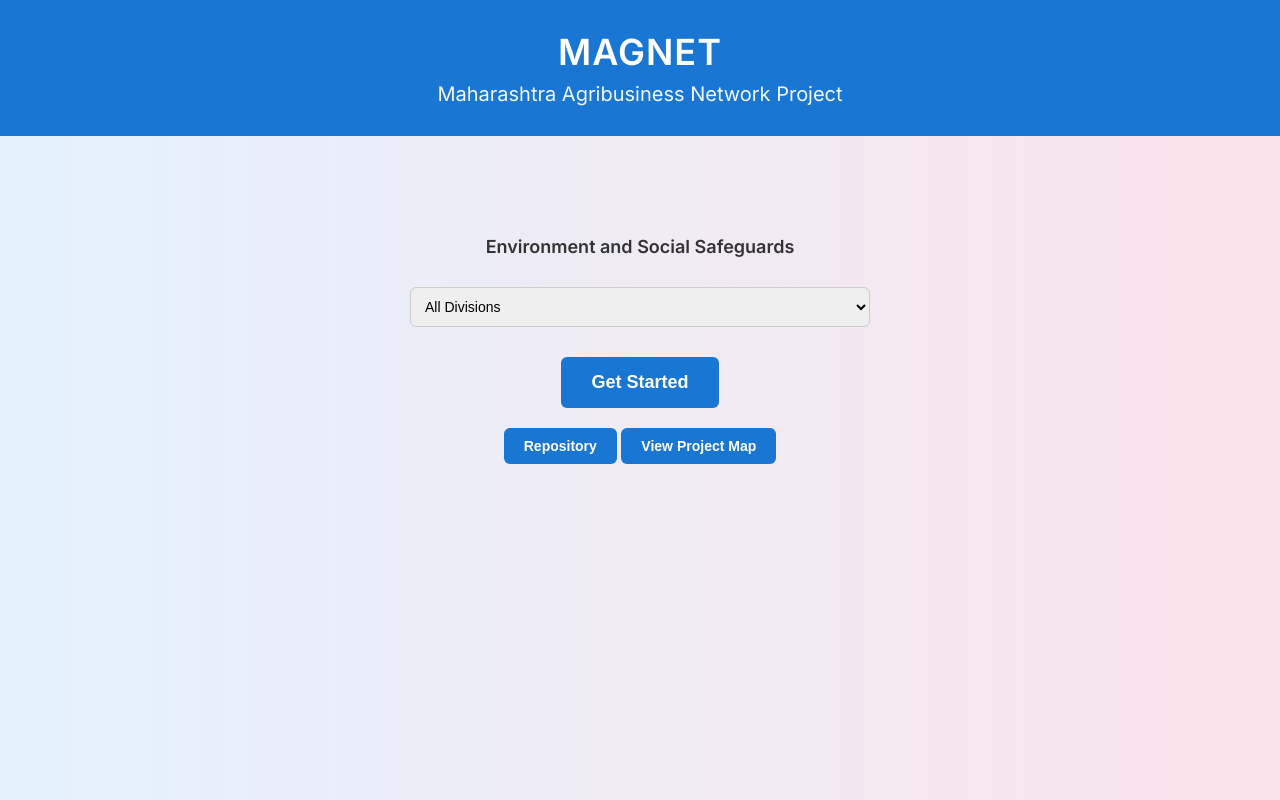
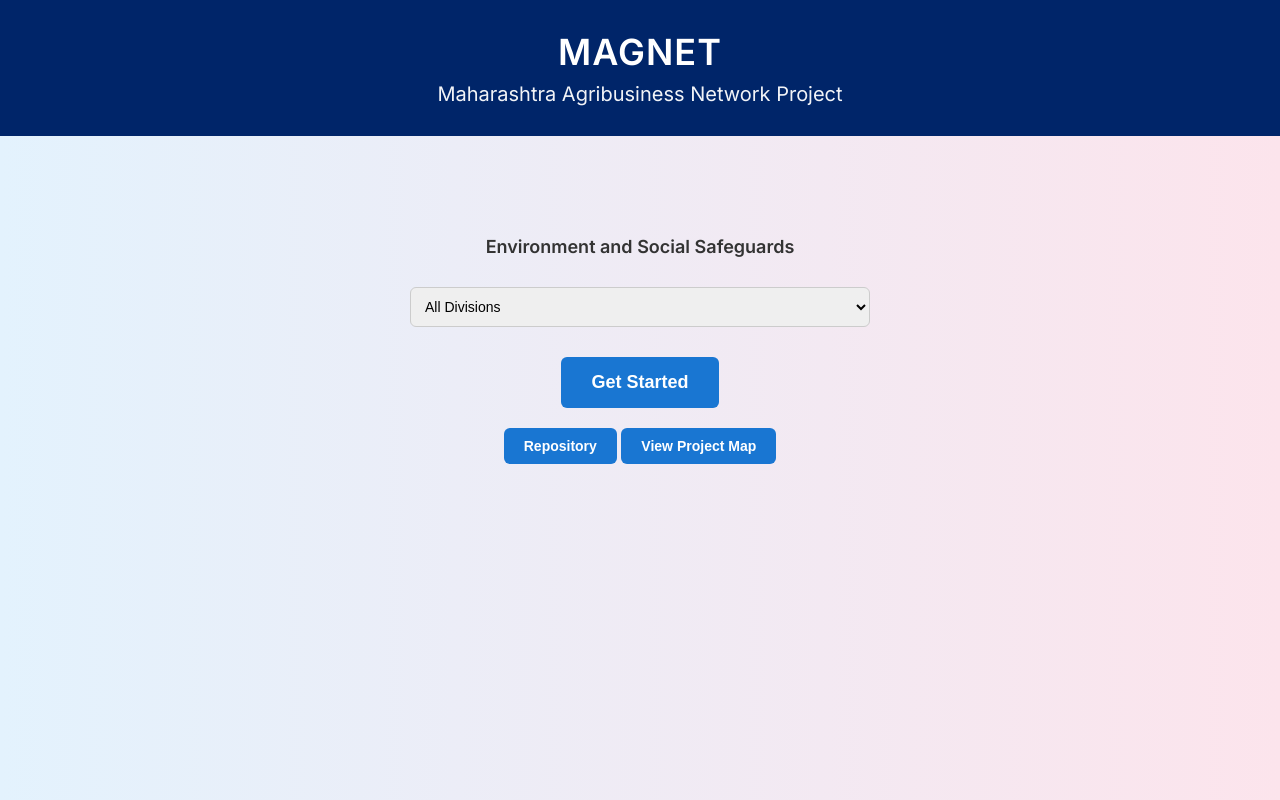
Before and after one commit to 1Viren1/esms.magnetadb, a plain HTML site: page index.html in a window 1280 px wide. Drawn offline with Linux system fonts and the light colour scheme.

Commit message:
Update index.html

```diff
--- a/index.html
+++ b/index.html
@@ -16,7 +16,7 @@
     }
     /* Header (Blue Box) appears only on main landing page */
     header {
-      background-color: #1976d2;
+      background-color: #002569;
       color: white;
       padding: 30px 20px;
       text-align: center;
@@ -140,6 +140,22 @@
   </div>
 
   <script>
+    // Mapping for division-wise passwords (all passwords are alphanumeric and Avengers related)
+    const divisionPasswords = {
+      "all": "AvengersAssemble1!",
+      "amravati": "IronMan123!",
+      "chSambhajiNagar": "CaptainMarvel456!",
+      "kolhapur": "Thor789!",
+      "latur": "HulkSmash101!",
+      "nagpur": "BlackWidow202!",
+      "nashik": "Hawkeye303!",
+      "pune": "SpiderMan404!",
+      "ratnagiri": "AntMan505!"
+    };
+
+    // Repository button password (Avengers related)
+    const repositoryPassword = "Shield007!";
+
     // Function to show/hide sections based on the hash value
     function updateViewBasedOnHash() {
       if(window.location.hash === "#outputSection") {
@@ -166,8 +182,10 @@
       const selectedDivision = document.getElementById("divisionSelect").value;
       localStorage.setItem("selectedDivision", selectedDivision);
 
-      const password = prompt("Please enter the password:");
-      if(password === "2222") {
+      // Prompt for the password based on the selected division
+      const userPassword = prompt("Please enter the password:");
+
+      if(userPassword === divisionPasswords[selectedDivision]) {
         window.location.hash = "outputSection";
         updateViewBasedOnHash();
       } else {
@@ -175,9 +193,14 @@
       }
     });
 
-    // Repository button navigates to repository.html (to be coded later)
+    // Repository button click event with repository password check
     document.getElementById("repositoryBtn").addEventListener("click", function() {
-      window.location.href = "repository.html";
+      const repoPasswordInput = prompt("Please enter the repository password:");
+      if(repoPasswordInput === repositoryPassword) {
+        window.location.href = "repository.html";
+      } else {
+        alert("Incorrect repository password. Please try again.");
+      }
     });
 
     // View Project Map button navigates to projectMap.html (to be coded later)
```
